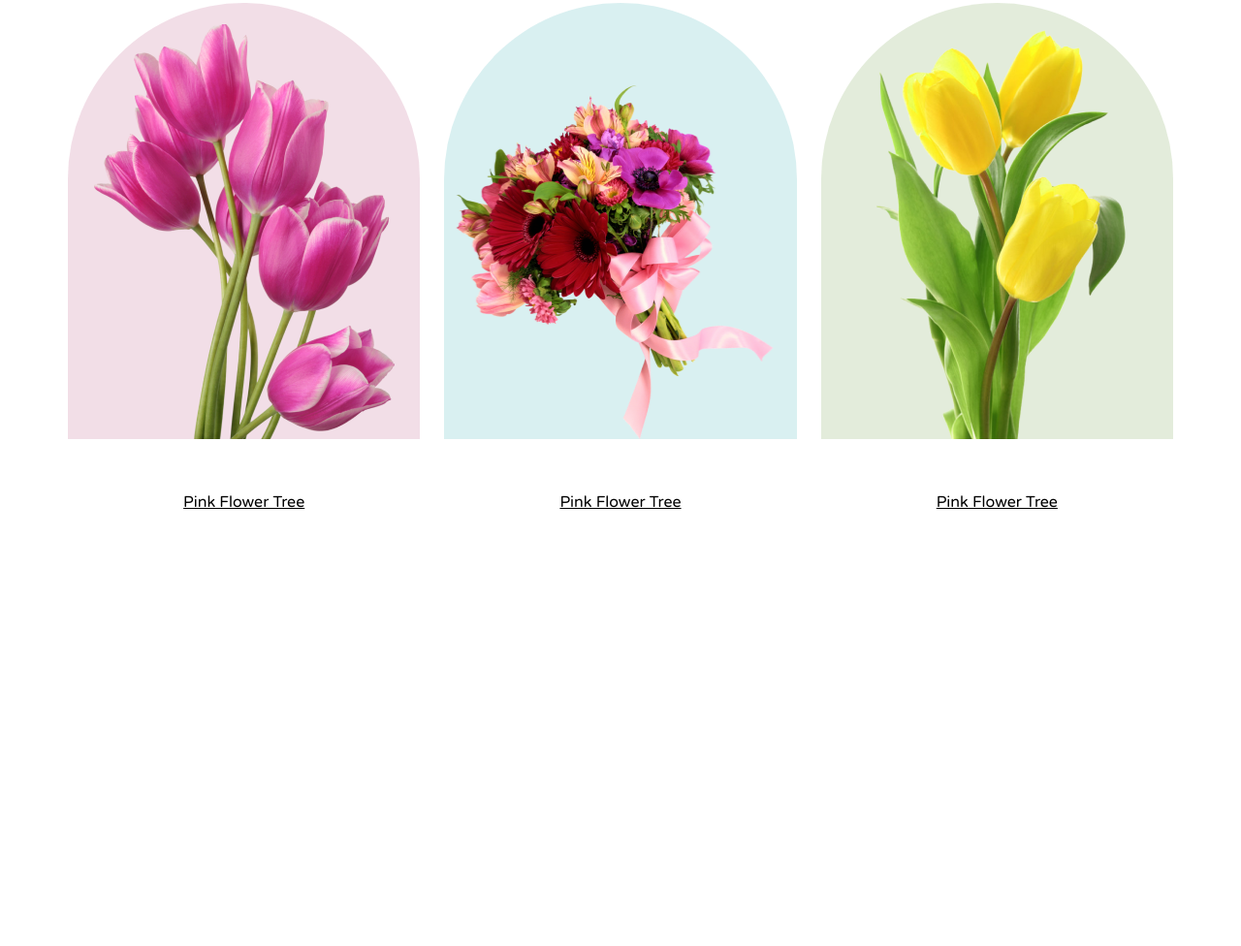
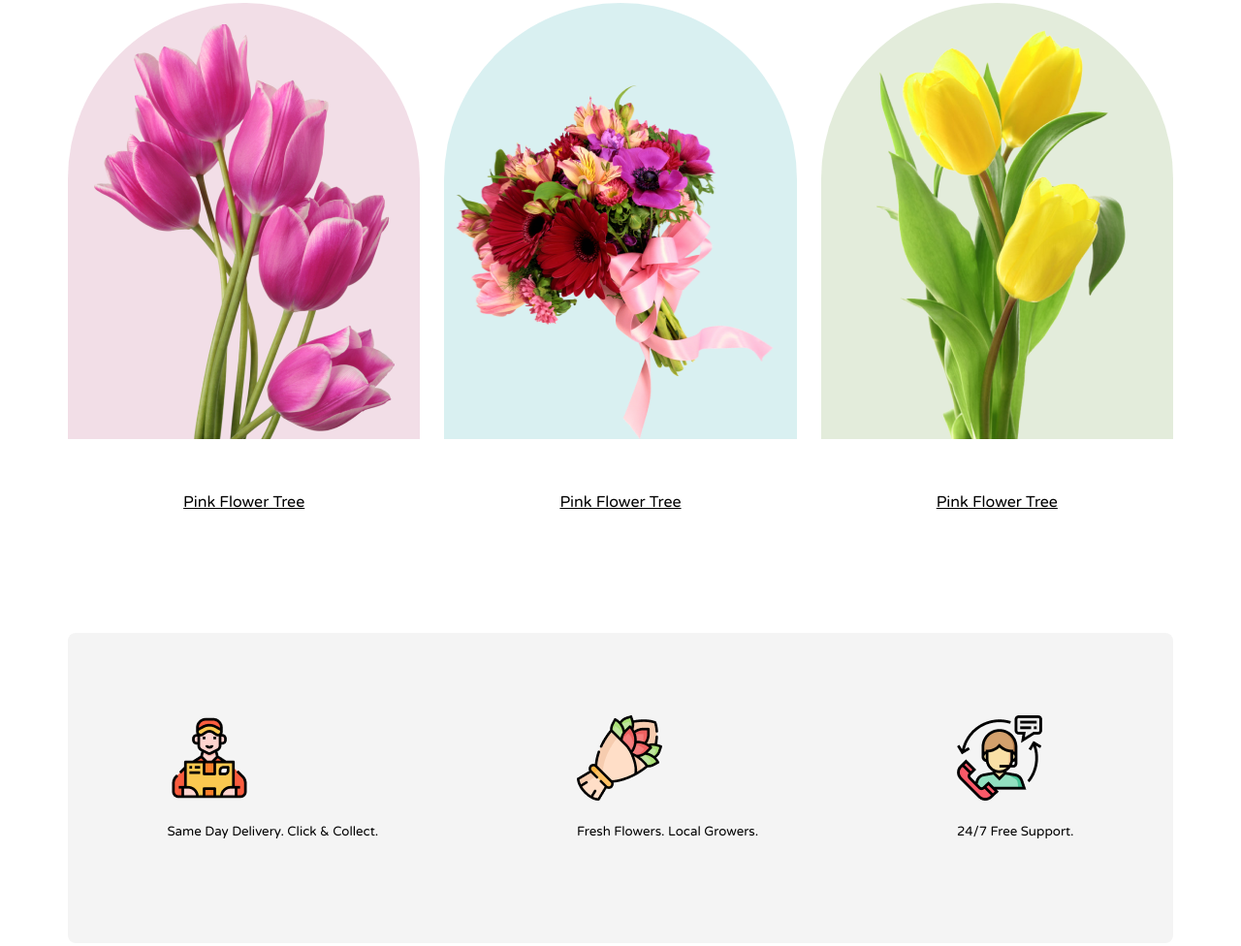
Before and after one commit to PmSaifuzzaman/programminghero-flowershop-assignment, a plain HTML site: page index.html in a window 1280 px wide. Shown: the part 871-1847 px from the top of the page at 97% size. Before the commit the page ends 1399 px from the top, so only its background shows below. Drawn offline with Linux system fonts and the light colour scheme.

Commit message:
Rectangle section added

```diff
--- a/index.html
+++ b/index.html
@@ -10,7 +10,7 @@
     <link rel="stylesheet" href="style.css">
 </head>
 <body>
-    <!-- Banner section start from here -->
+         <!-- Banner section start from here -->
     <header class="banner">
         <div class="banner-container">
             <div class="banner-description">
@@ -41,6 +41,25 @@
 
 
         </section>
+        <!-- Rectangle section starts from here -->
+        <section class="featured-flowers">
+            <div class="rectangle">
+                <div class="rectangle-content">
+                    <div>
+                        <img src="./images/Group 57.png" alt="">
+                        <p><small>Same Day Delivery. Click & Collect.</small></p>
+                    </div>
+                    <div>
+                        <img src="./images/Group 58.png" alt="">
+                        <p><small>Fresh Flowers. Local Growers.</small></p>
+                    </div>
+                    <div>
+                        <img src="./images/Group 59.png" alt="">
+                        <p><small>24/7 Free Support.</small></p>
+                    </div>
+                </div>
+            </div>
+        </section>
     </main>
     <footer>
 
--- a/style.css
+++ b/style.css
@@ -88,3 +88,18 @@ body{
     padding-top: 505px;
 
 }
+
+/* Rectangle section starts from here */
+.rectangle{
+    width: 1140px;
+    height: 320px;
+    border-radius: 8px;
+    background: rgba(39, 39, 39, 0.05);
+    margin-top: 200px;
+}
+.rectangle-content{
+    display: flex;
+    align-items: center;
+    justify-content: space-around;
+    padding-top: 85px;
+}
```
